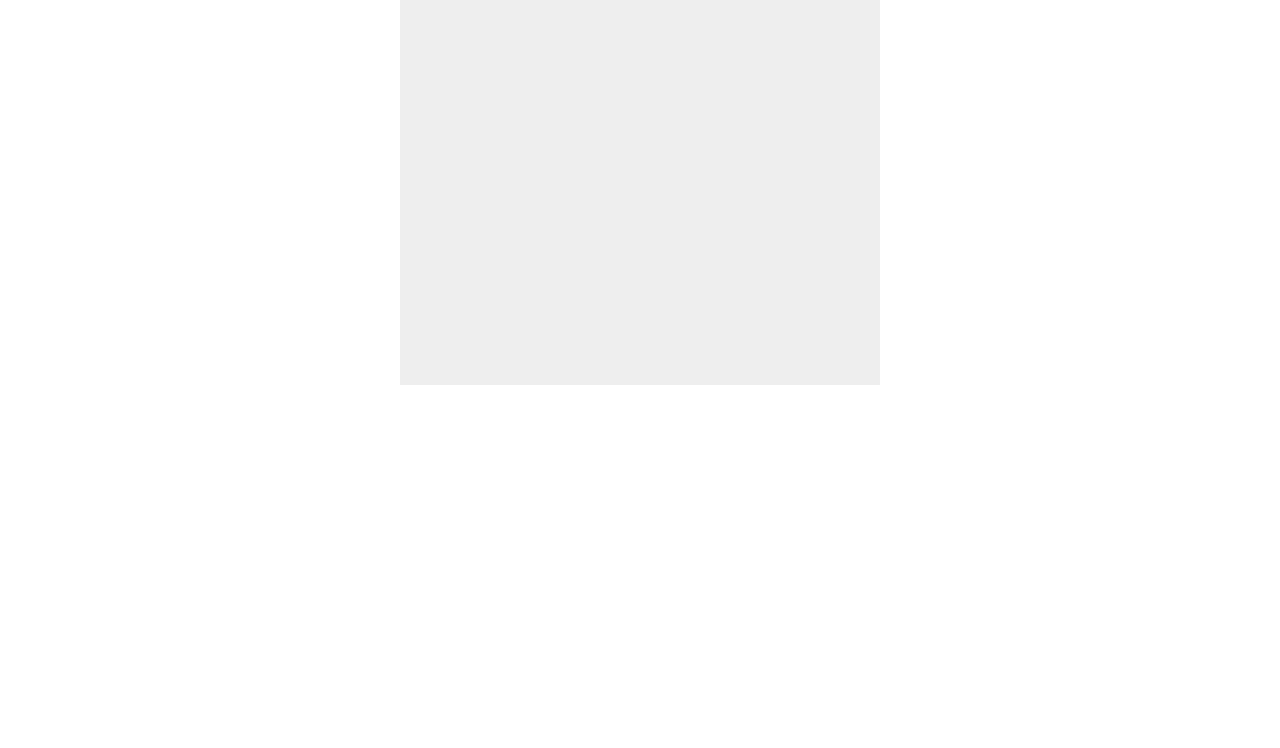
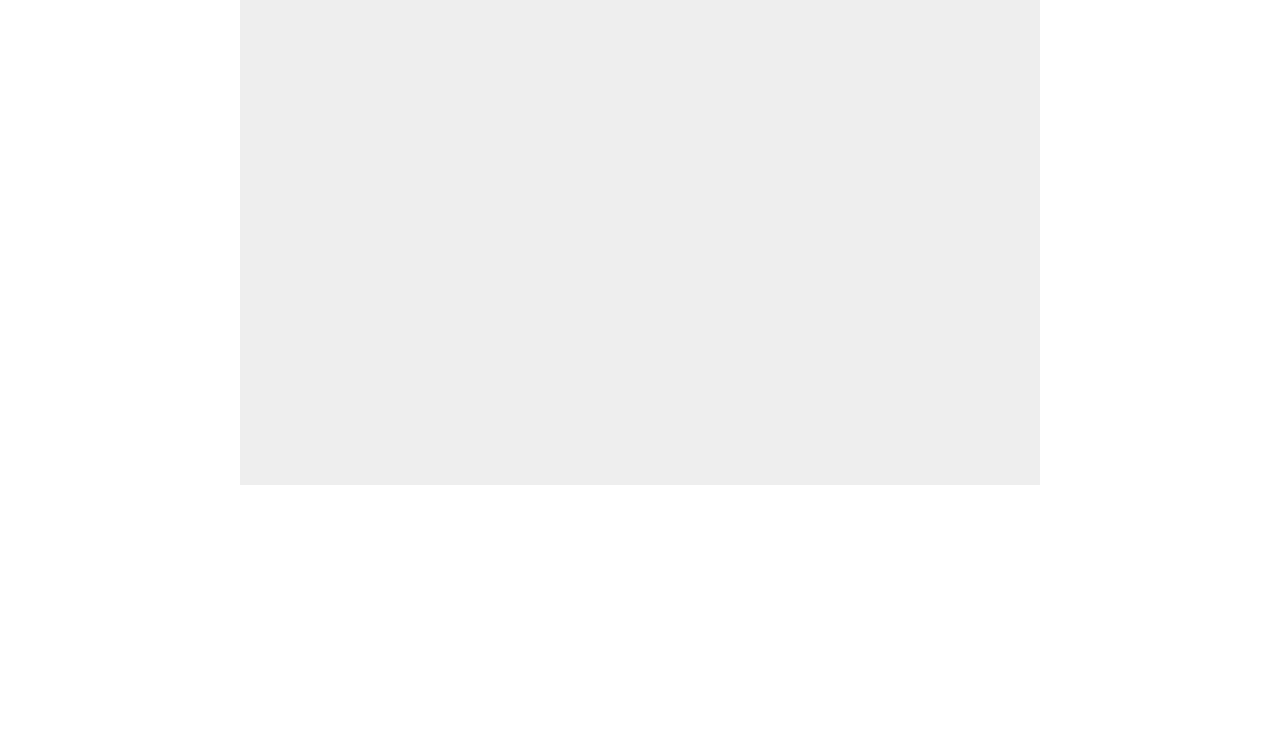
Before and after one commit to Pawandeeprai/flappydragon, a plain HTML site: page index.html in a window 1280 px wide. Shown: the part 52-800 px from the top of the page. Drawn offline with Linux system fonts and the light colour scheme.

Commit message:
reworked some things to make the hitboxes better

```diff
--- a/index.html
+++ b/index.html
@@ -10,7 +10,7 @@
 </head>
 <body>
 <h1>Flappy Dragon</h1>
-<canvas id="myCanvas" width="480" height="400"></canvas>
+<canvas id="myCanvas" width="800" height="500"></canvas>
 
 <script>
   var canvas = document.getElementById("myCanvas");
@@ -19,7 +19,7 @@
   var x = canvas.width/2;
   var y = canvas.height/2;
   var pipeStart = canvas.width - 10
-  var pipeHeights = [150,175,200,225,250,275]
+  var pipeHeights = [0,50,100,150,200,250,300]
   var dx = 0;
   var dy = 1;
   var ballRadius = 10;
@@ -45,31 +45,25 @@
 
 
   function addPipe(x){
-    y = pipeHeights[Math.floor(Math.random() * 6)]
+    y = pipeHeights[Math.floor(Math.random() * 7)]
     pipes.push({
       x: pipeStart + x,
       y: y,
-      width: 50,
-      height: 320
+      width: 80,
+      height: 100
     })
 
-    upperPipes.push({
-      x: pipeStart + x,
-      y: 0,
-      width: 50,
-      height: y - 90
-    })
   }
 
 
   function drawBall() {
 
     if (dy > 0){
-      ctx.drawImage(dragonImage1, x, y, 40, 40)
+      ctx.drawImage(dragonImage1, x, y, 60, 60)
     } else if (dy === 0) {
-      ctx.drawImage(dragonImage3, x, y, 40, 40)
+      ctx.drawImage(dragonImage3, x, y, 60, 60)
     } else {
-      ctx.drawImage(dragonImage2, x, y, 40, 40)
+      ctx.drawImage(dragonImage2, x, y, 60, 60)
     }
 
   }
@@ -85,7 +79,7 @@
 
 
     function keyPressedhandler(e) {
-      if(e.keyCode === 32) {
+      if(e.keyCode === 32 && y > 0) {
         dy = -9
       }
     }
@@ -106,13 +100,9 @@
 
     pipes.forEach(function(pipe, idx){
       drawPipe(pipe)
-      drawPipe(upperPipes[idx])
-      upperPipes[idx].x --
       pipe.x --
-      if (y + ballRadius >= pipe.y && (x + ballRadius > pipe.x && x + ballRadius < pipe.x + pipe.width) ){
-        gameOver = true
-        debugger;
-      } else if (y + ballRadius <= upperPipes[idx].height && (x + ballRadius > pipe.x && x + ballRadius < pipe.x + pipe.width)) {
+      if (((y + 5 >= pipe.y && y + 5 <= pipe.y + pipe.height ) || (y + 55 >= pipe.y && y + 55 <= pipe.y + pipe.height))
+        && (x + ballRadius > pipe.x && x + ballRadius < pipe.x + pipe.width) ){
         gameOver = true
       } else if (x === pipe.x) {
         score += 1
```
